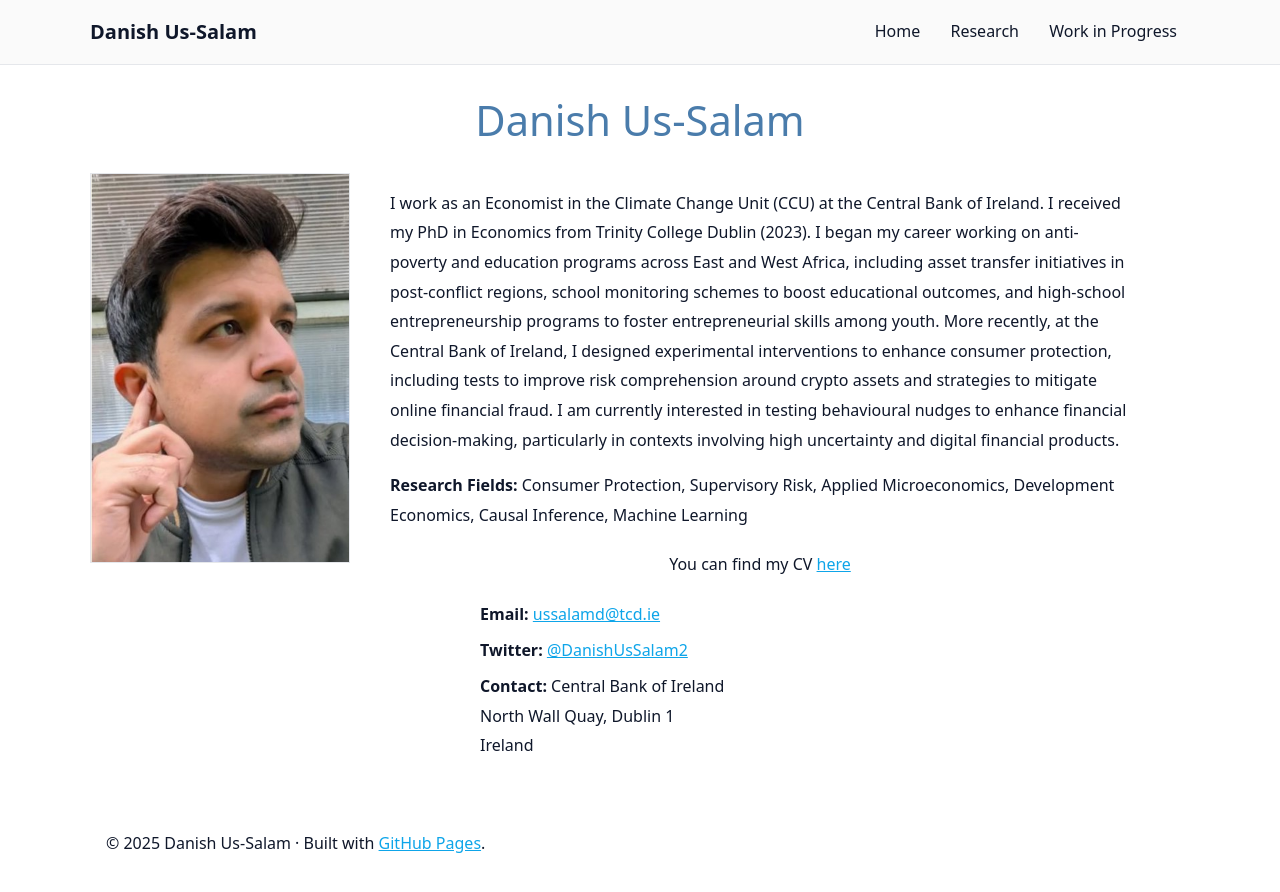
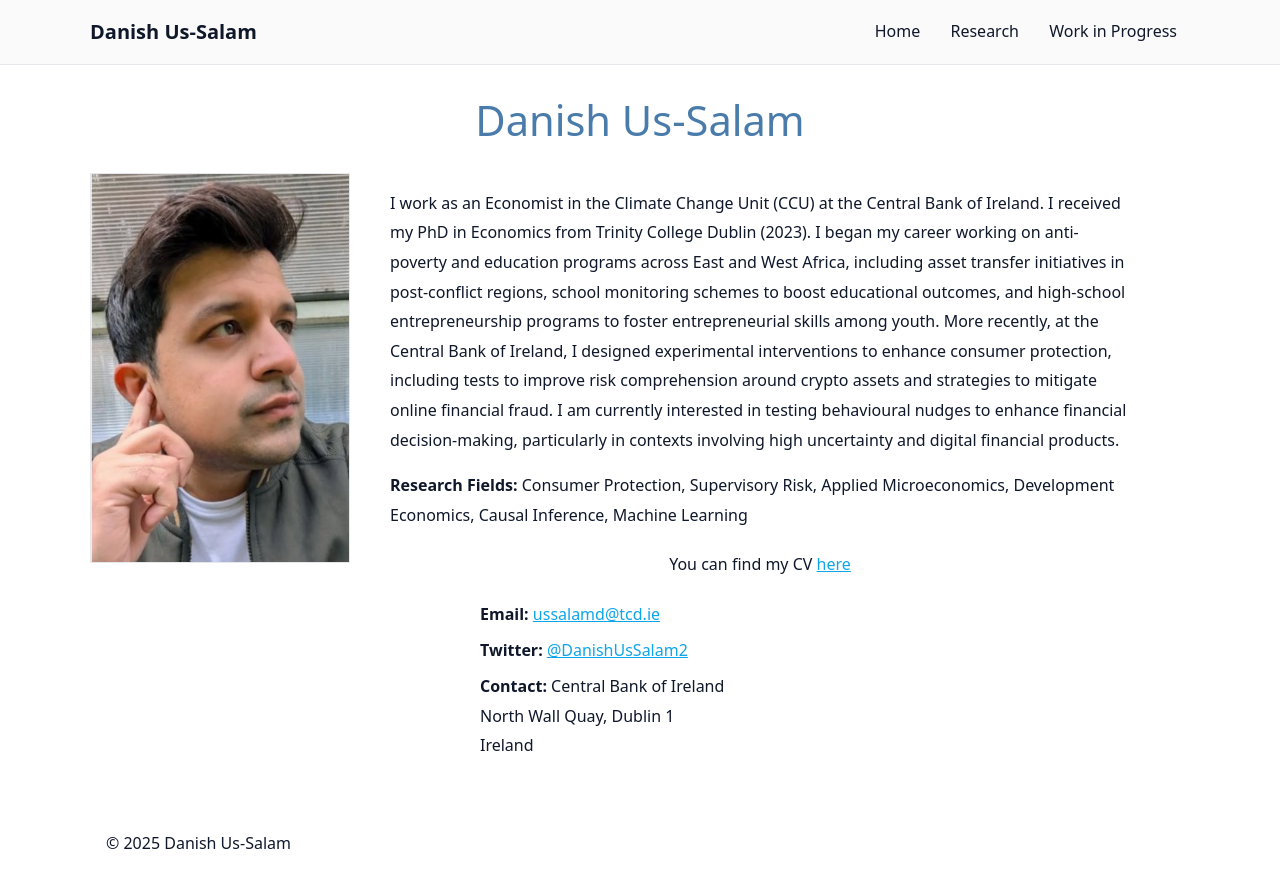
Before and after one commit to danishussalam/danishussalam.github.io, a Jekyll site: the page built from index.md, in a window 1280 px wide. Shown: the top 892 px of the page. Built offline with Jekyll 4.4.1, drawn with Linux system fonts in a browser that asks for light colours.

Commit message:
Update default.html

```diff
--- a/_layouts/default.html
+++ b/_layouts/default.html
@@ -28,7 +28,7 @@
 
     <footer class="site-footer">
       <div class="container">
-        <p>© {{ site.time | date: "%Y" }} {{ site.title }} · Built with <a href="https://pages.github.com/">GitHub Pages</a>.</p>
+        <p>© {{ site.time | date: "%Y" }} {{ site.title }}</p>
       </div>
     </footer>
   </body>
```
